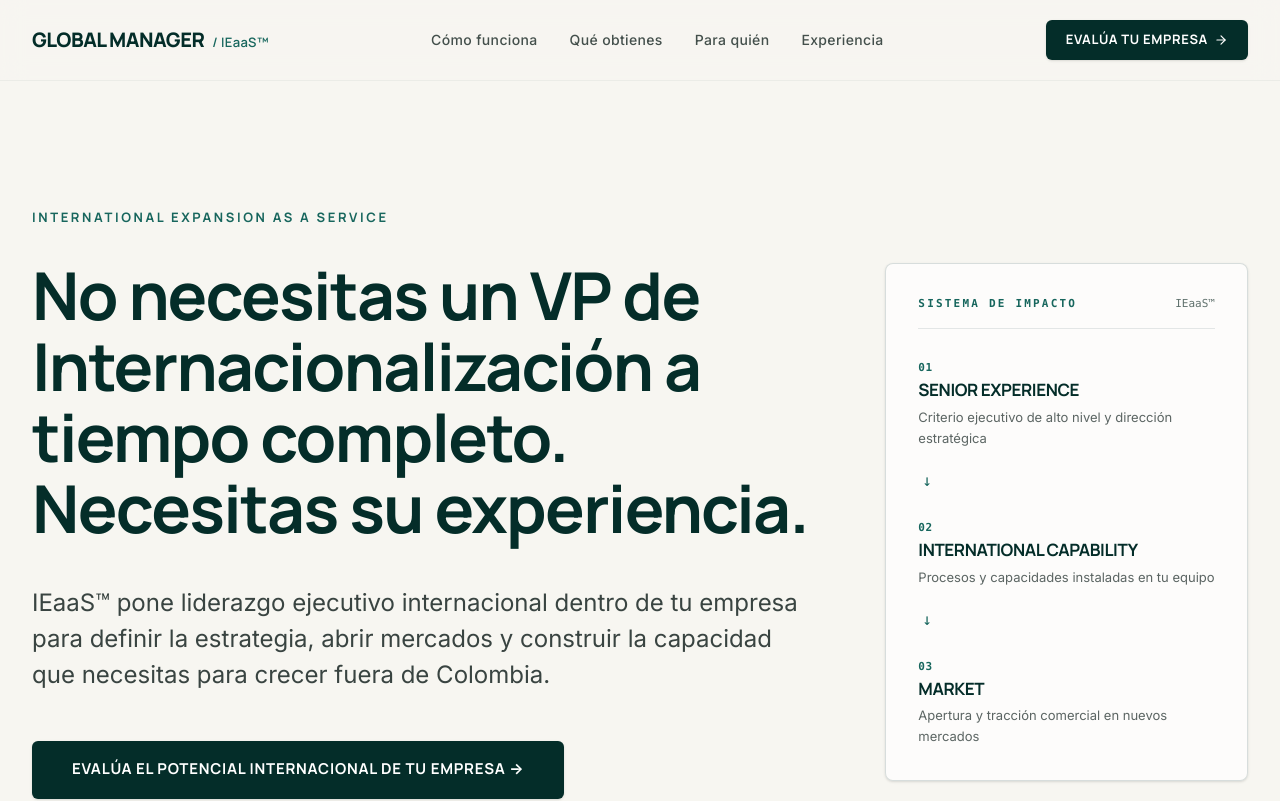
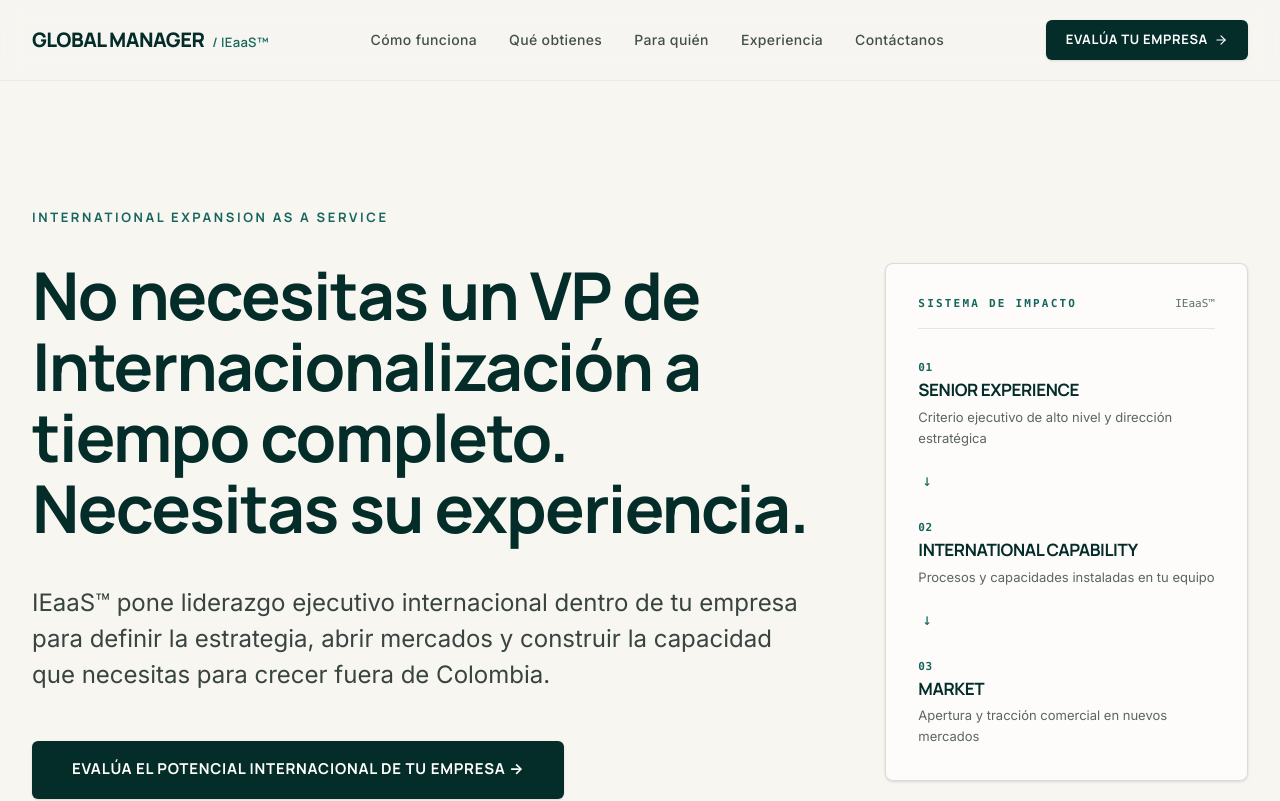
Before and after one commit to amolina9-cell/ieaas-global-manager, a React (Vite) app: page / in a window 1280 px wide. Shown: the top 801 px of the page. Built offline with nearby package versions, Linux system fonts and the light colour scheme.

Commit message:
Update Navbar.tsx

```diff
--- a/src/components/Navbar.tsx
+++ b/src/components/Navbar.tsx
@@ -28,6 +28,7 @@
     { label: 'Qué obtienes', href: '#que-obtienes' },
     { label: 'Para quién', href: '#para-quien' },
     { label: 'Experiencia', href: '#experiencia' },
+    { label: 'Contáctanos', href: '#contacto' },
   ];
 
   const handleScrollTo = (e: React.MouseEvent<HTMLAnchorElement>, href: string) => {
```
